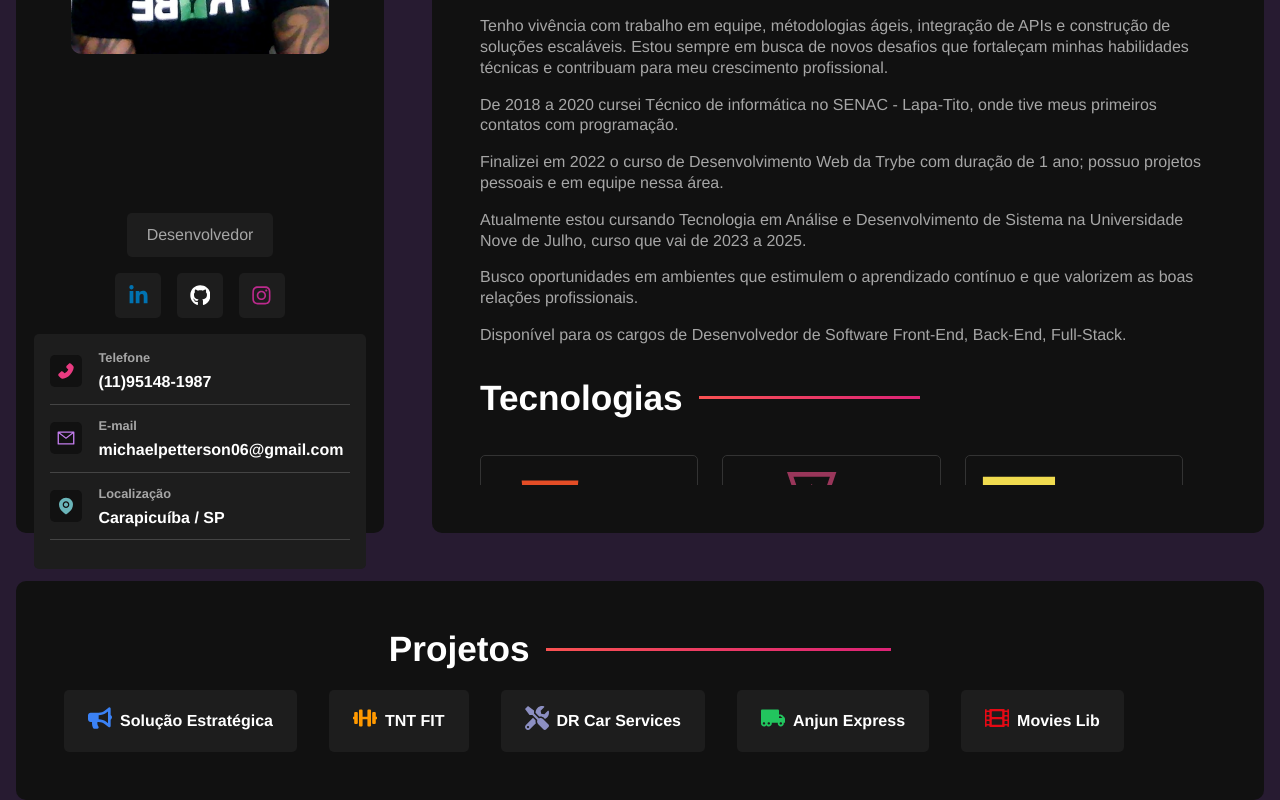
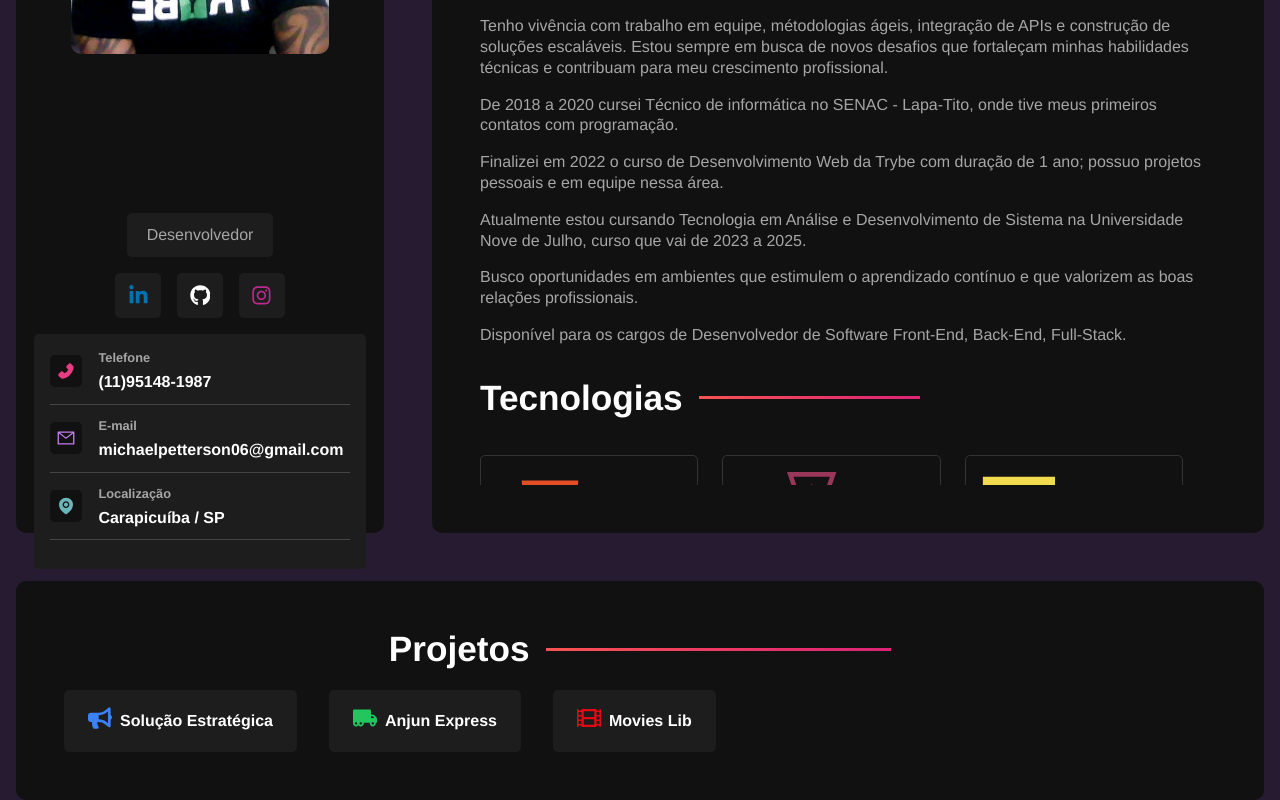
Before and after one commit to michael-petterson-06/portfolio-mike, a React (Vite) app: page / in a window 1280 px wide. Shown: the part 423-1223 px from the top of the page. Built offline with nearby package versions, Linux system fonts and the light colour scheme.

Commit message:
Updating deployedProjects.

```diff
--- a/src/components/DeployProjectsContainer.jsx
+++ b/src/components/DeployProjectsContainer.jsx
@@ -10,17 +10,17 @@ const deployedProjects = [
     icon: <FaBullhorn id="icon-faBullhorn" />,
   },
 
-  {
-    name: "TNT FIT",
-    url: "https://tntfitacademia.com.br/",
-    icon: <FaDumbbell id="icon-dumbbell" />,
-  },
+  // {
+  //   name: "TNT FIT",
+  //   url: "https://tntfitacademia.com.br/",
+  //   icon: <FaDumbbell id="icon-dumbbell" />,
+  // },
 
-  {
-    name: "DR Car Services",
-    url: "https://lp.rdcarservices.com.br/",
-    icon: <FaTools id="icon-fatools" />,
-  },
+  // {
+  //   name: "DR Car Services",
+  //   url: "https://lp.rdcarservices.com.br/",
+  //   icon: <FaTools id="icon-fatools" />,
+  // },
 
   {
     name: "Anjun Express",
```
Also changed, not shown: 2 other files (tests, documents, lock files or other folders).
